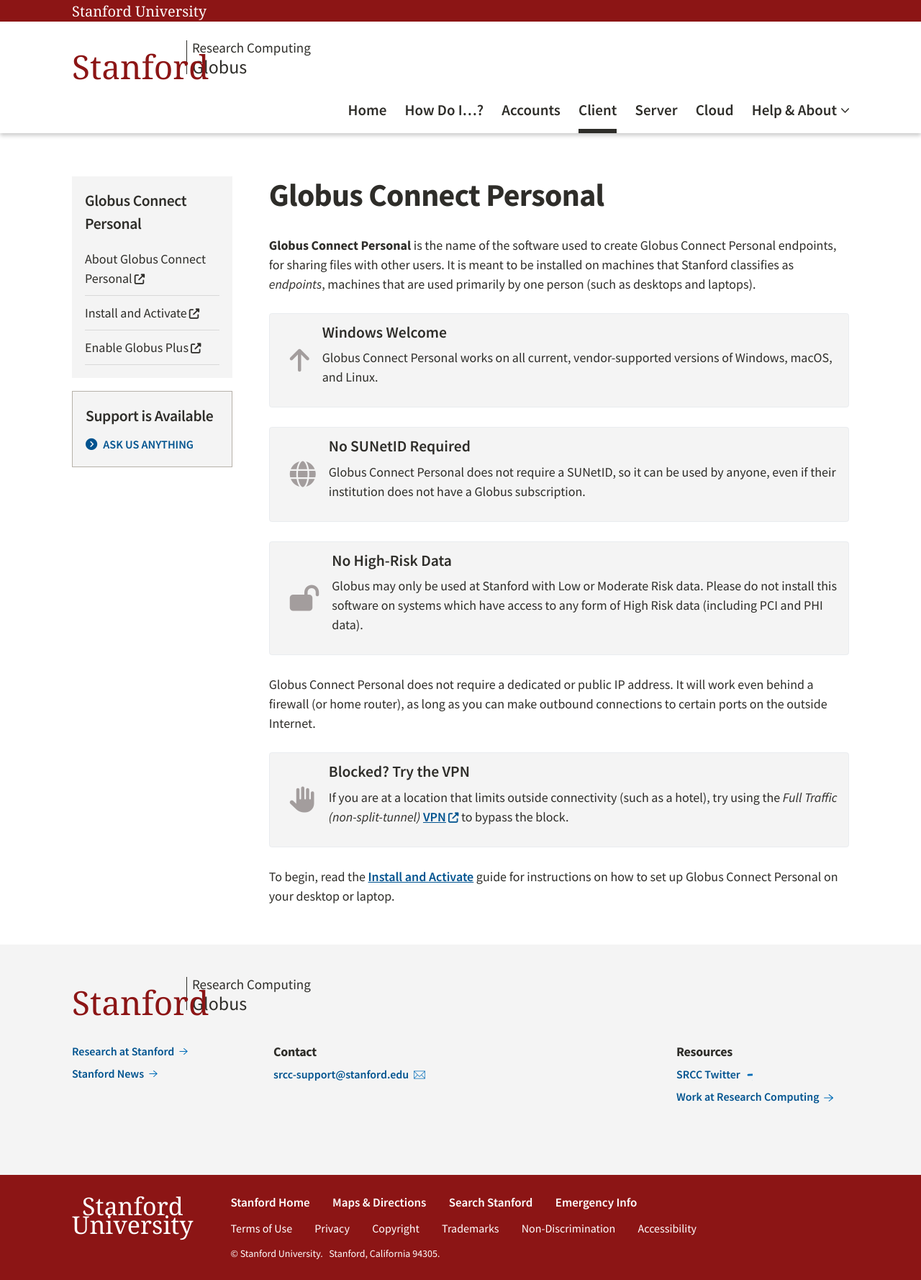
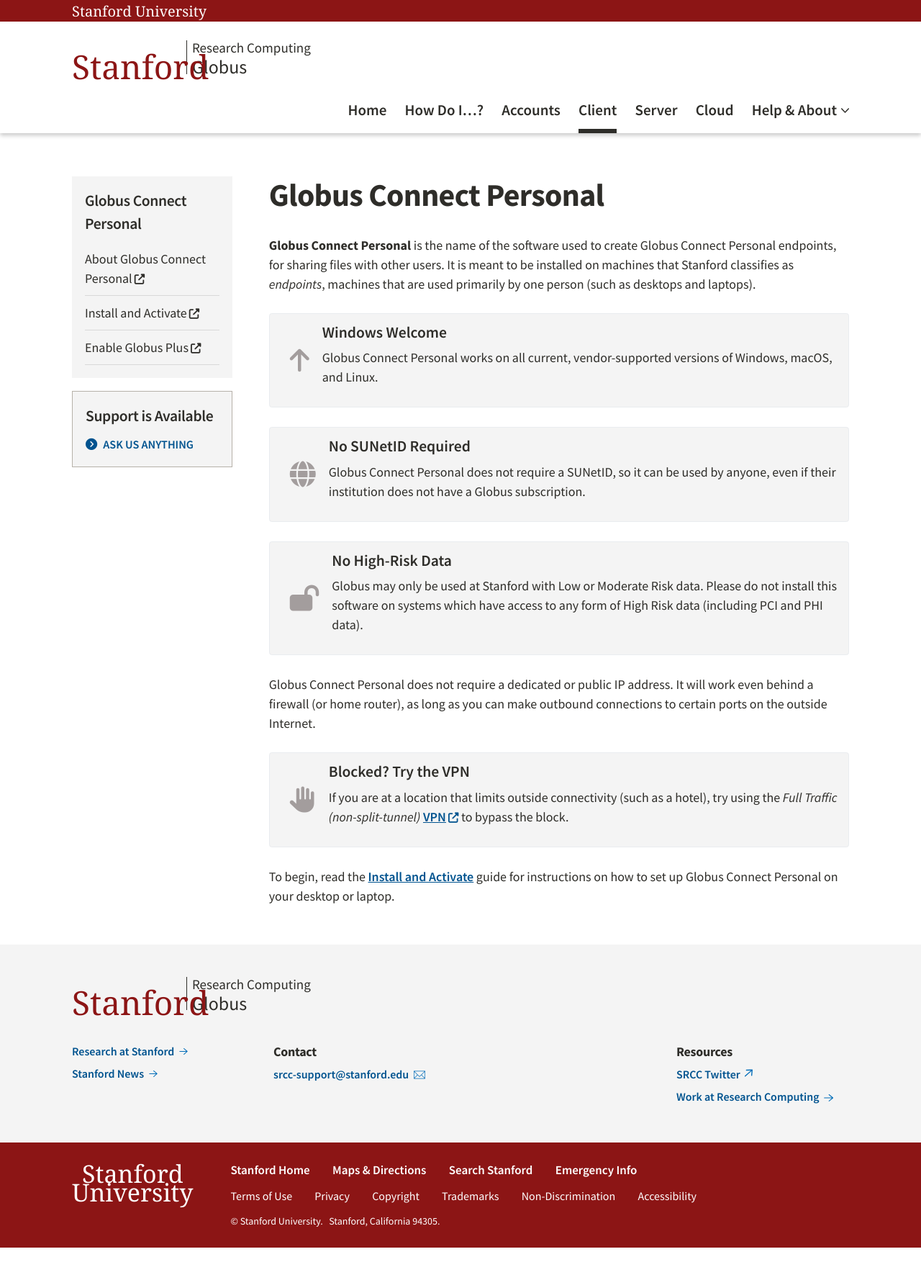
Before and after one commit to stanford-rc/globus.stanford.edu, a Jekyll site: the page built from client.md, in a window 1280 px wide. Shown: the whole page at 72% size. Built offline with Jekyll 4.4.1, drawn with Linux system fonts in a browser that asks for light colours; nearby versions of some CDN libraries; some web fonts are replaced; after the commit the page ends 1733 px from its top, so only the background shows below that.

Commit message:
fixing footer problems and responsiveness

```diff
--- a/_layouts/common.html
+++ b/_layouts/common.html
@@ -24,17 +24,17 @@
       <div class="row">
         {% assign content_col_size = "col-md-12" %}
         {% unless page.hide_sidebar %}
-        {% assign content_col_size = "col-md-9" %}
+        {% assign content_col_size = "col-md-9 col-8" %}
         {% endunless %}
 
         <!-- Content Column -->
-        <div class="{{content_col_size}}">
+        <div class="{{content_col_size}}  order-md-2">
           <h1 class="post-title-main">{{ page.title }}</h1>
           {{ content | inject_anchors }}
         </div>
         {% unless page.hide_sidebar %}
         <!-- Sidebar Column -->
-        <div class="col-md-3 sidebar order-first">
+        <div class="col-md-3 col-4 sidebar  order-md-1">
           {% include sidebar.html %}
         </div>
         {% endunless %}
--- a/_layouts/page.html
+++ b/_layouts/page.html
@@ -22,19 +22,19 @@
     <div class="layout centered-container">
       <!-- Content Row -->
       <div class="row">
-        {% assign content_col_size = "col-md-12" %}
+        {% assign content_col_size = "" %}
         {% unless page.hide_sidebar %}
-        {% assign content_col_size = "col-md-9" %}
+        {% assign content_col_size = "col-lg-9" %}
         {% endunless %}
 
         <!-- Content Column -->
-        <div class="content {{content_col_size}}">
+        <div class="content {{content_col_size}} order-lg-2">
           <h1 class="post-title-main">{{ page.title }}</h1>
           {{ content | inject_anchors }}
         </div>
         {% unless page.hide_sidebar %}
         <!-- Sidebar Column -->
-        <div class="col-md-3 sidebar order-first">
+        <div class="col-lg-3 sidebar order-lg-1">
           {% include sidebar.html %}
         </div>
         {% endunless %}
--- a/assets/css/custom.css
+++ b/assets/css/custom.css
@@ -49,12 +49,6 @@ footer {
   margin-top: 2em
 }
 
-@media (max-width:769px) {
-  .sidebar {
-    font-size: 16px
-  }
-}
-
 .sidebar>div.alert {
   margin: 1em 2em 1em 0;
   display: block
@@ -104,7 +98,7 @@ div.alert {
 #page-content .content a[href^="https://"]:after,
 #page-content a[href^="http://"]:after,
 #page-content a[href^="https://"]:after {
-  content: "";
+  content: '\f35d';
   font-family: FontAwesome;
   font-weight: 400;
   font-style: normal;
@@ -239,10 +233,13 @@ code {
 }
 
 .su-local-footer__action-links a.su-link--external:after {
-  height: .7em;
-  width: .7em;
   -webkit-mask: url(../assets/arrow-up-right.svg)no-repeat 0 0;
-  mask: url(../assets/arrow-up-right.svg)no-repeat 0 0
+  mask: url(../assets/arrow-up-right.svg)no-repeat 0 0;
+  mask-size: .7em .7em;
+}
+
+.su-local-footer ul {
+  padding-bottom: 0;
 }
 
 .sidebar .action-box {
@@ -255,6 +252,16 @@ code {
 .sidebar>div {
   margin: 1em 2em 1em 0;
   display: block
+}
+
+@media (max-width:769px) {
+  .sidebar {
+    font-size: 16px
+  }
+  .sidebar>.alert,
+  .sidebar>div {
+    margin: 1em 0;
+  }
 }
 
 .sidebar-right>div {
```
Also changed, not shown: _layouts/default.html (+4 -4 lines), _layouts/home.html (+10 -3 lines), _layouts/post.html (+4 -5 lines).
